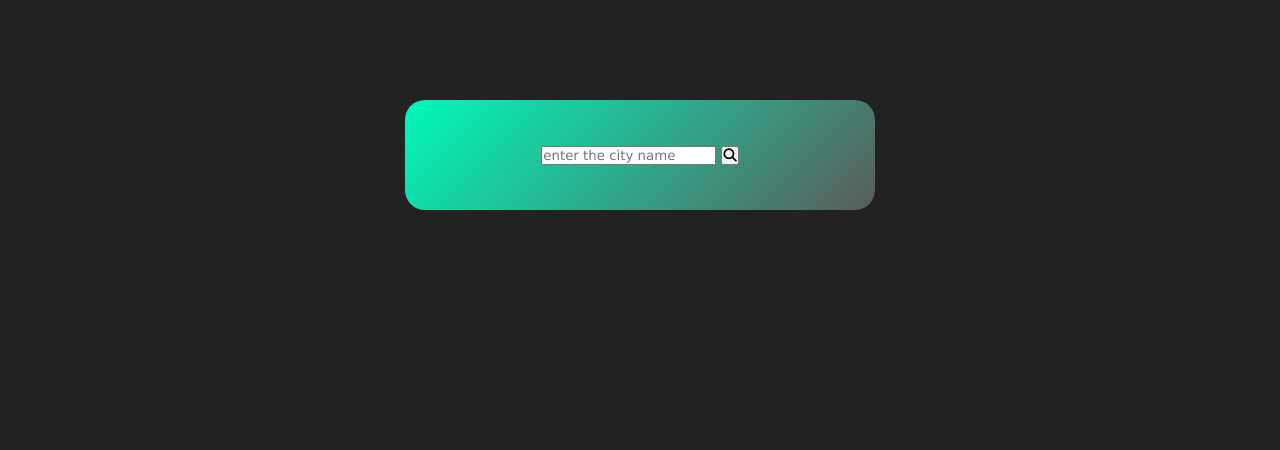
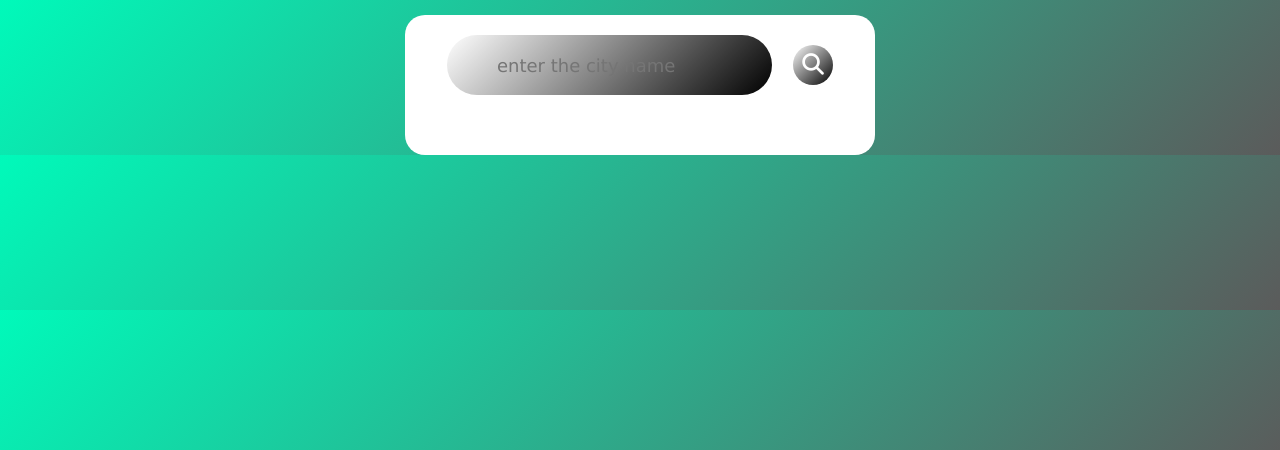
Before and after one commit to ckchudasama/weatherapp, a Django app: page /weather/ in a window 1280 px wide. Shown: the top 450 px of the page. Run offline with Django 5.2, Linux system fonts and the light colour scheme.

Commit message:
i created css file and i add some style

```diff
--- a/weather/static/weather.css
+++ b/weather/static/weather.css
@@ -6,20 +6,116 @@
 }
 
 body{
-    background: #222;
+    background: linear-gradient(135deg,#00faba,#5b5b5b);
 }
 
+
+/* ================================ THIS FOR WEB BROWSER ============================= */
+
+
 .card{
-    width: 90%;
+    width: 80%;
     max-width: 470px;
-    background: linear-gradient(135deg,#00faba,#5b5b5b);
+    background: white;
+    /* linear-gradient(135deg,#00faba,#5b5b5b) */
     color: #fff;
-    margin: 100px auto 0;
+    margin: 15px auto 0;
     border-radius: 20px;
-    padding: 45px 35px;
+    padding: 40px 35px;
     text-align: center;
 }
 
-.saerch{
+.saerch input{
+    border: 0;
+    outline: 0;
+    background: linear-gradient(135deg ,white,black);
+    padding: 10px 50px;
+    height: 60px;
+    border-radius: 30px;
+    flex: 1;
+    margin-right: 16px;
+    font-size: 18px;
+    position: relative;
+    top: -20px;
+}
+
+.saerch button{
+    border: 0;
+    outline: 0;
+    background: linear-gradient(135deg ,white,black);
+    border-radius: 20px;
+    width: 40px;
+    height: 40px;
+    color: white;
+    font-size: large;
+    cursor: pointer;
+    position: relative;
+    top: -20px;
 
 }
+
+.saerch button i{
+    width: 30px;
+    font-size: larger;
+}
+
+.weather{
+    position: relative;
+    top: 10px;
+}
+
+.weather-icon{
+    width: 400px;
+    height: 200px;
+    position: relative;
+    top: -5px;
+    /* border: 1px solid black; */
+    /* border-radius: 100px; */
+    border-bottom-left-radius: 100px;
+    border-top-right-radius: 100px;
+}
+
+.tem{
+    font-size: 60px;
+    color: black;
+    position: absolute;
+    top: 55%;
+    left: 34%;
+
+}
+
+.city{
+    color: black;
+    position: absolute;
+    top: 70%;
+    left: 35%;
+}
+
+.detais{
+    display: flex;
+    align-items: center;
+    justify-content: space-between;
+    padding: 0 30px;
+    margin-top: 120px;
+}
+div p{
+    color: black;
+}
+
+.col{
+    display: flex;
+    align-items: center;
+    text-align: left;
+}
+
+.col video{
+    width: 60px;
+    height: 60px;
+    margin-right: 10px;
+    background: linear-gradient(135deg,black,red);
+}
+
+.humidity,.wind{
+    font-size: 28px;
+    margin-top: -6px;
+}
```
